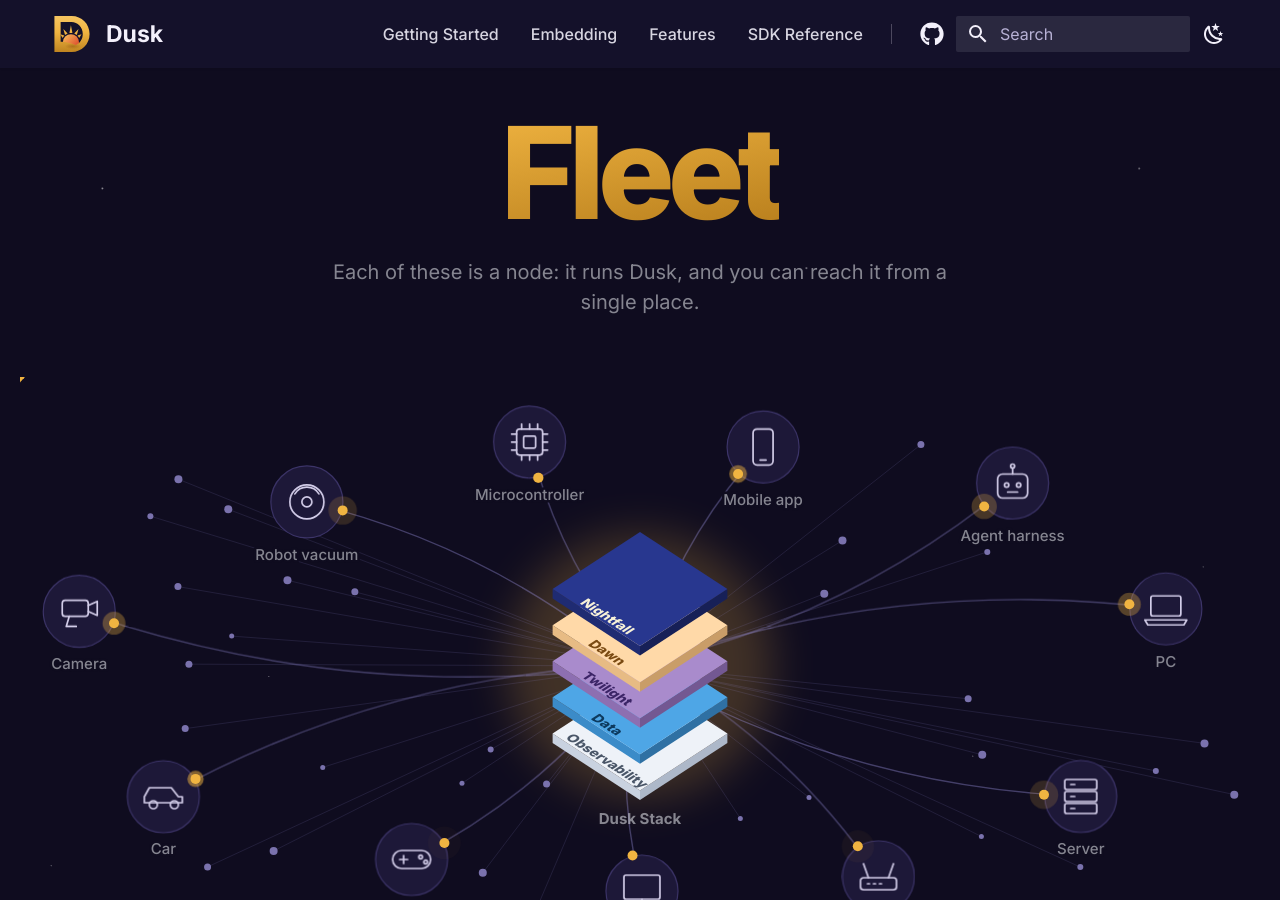
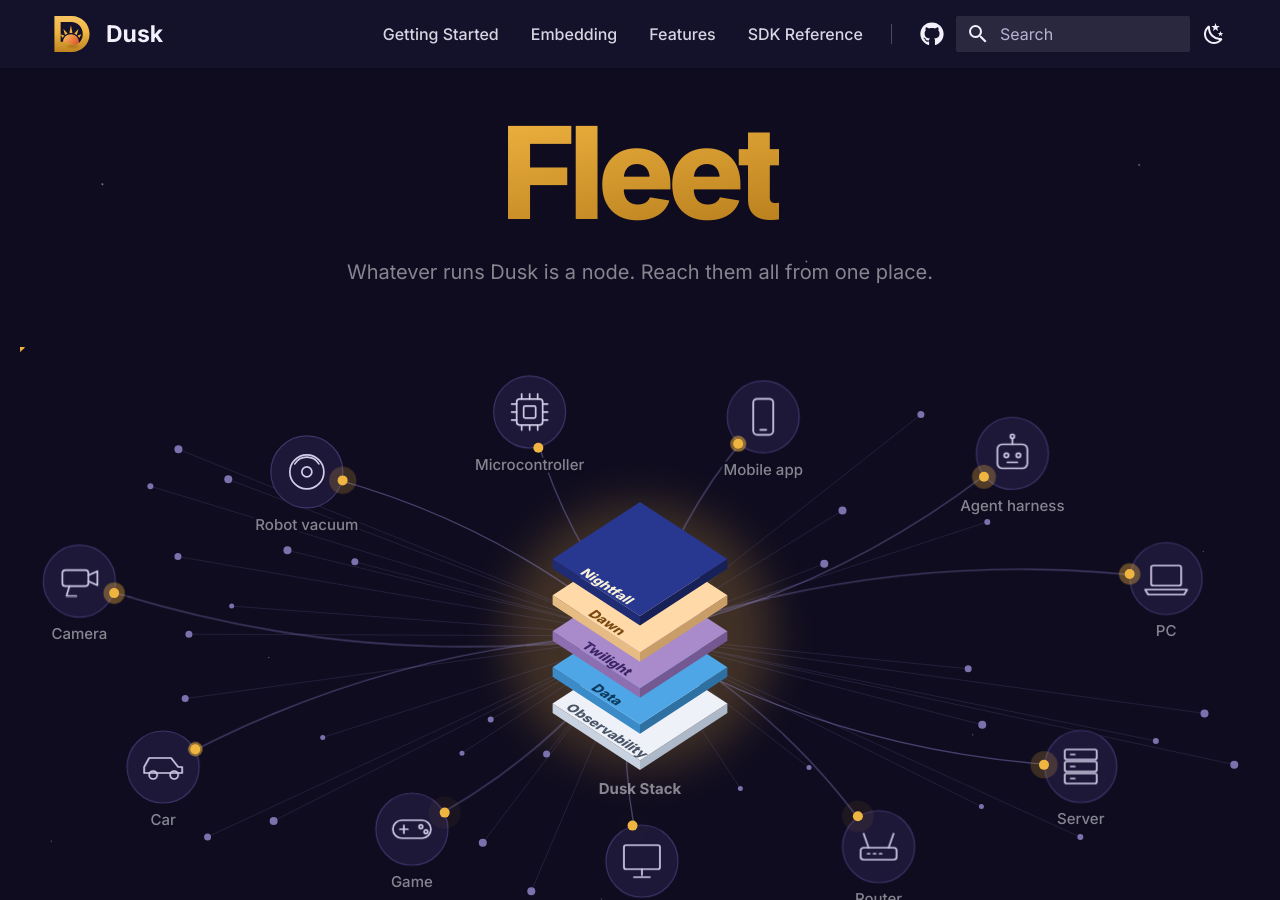
Before and after one commit to tomerze/dusk, an MkDocs documentation site: the page built from docs/docs/index.md, in a window 1280 px wide and 900 px high, scrolled down 1105 px. Built offline with MkDocs 1.6.1 and Material for MkDocs 9.7.7, drawn with Linux system fonts in a browser that asks for light colours; comment, search, counter and statistics services are not loaded.

Commit message:
Update docs to introduce the fleet with what makes a node

```diff
--- a/docs/docs/index.md
+++ b/docs/docs/index.md
@@ -70,8 +70,7 @@
 
 ## Fleet
 
-Each of these is a node: it runs Dusk, and you can reach it from a single
-place.
+Whatever runs Dusk is a node. Reach them all from one place.
 
 <div class="dusk-fleet__figure">
 --8<-- "assets/landing/fleet.svg"
```
